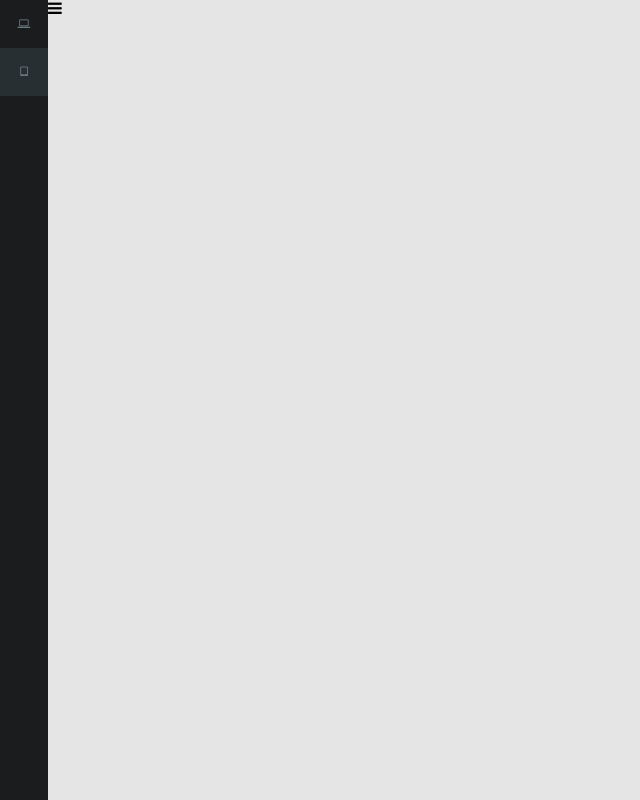
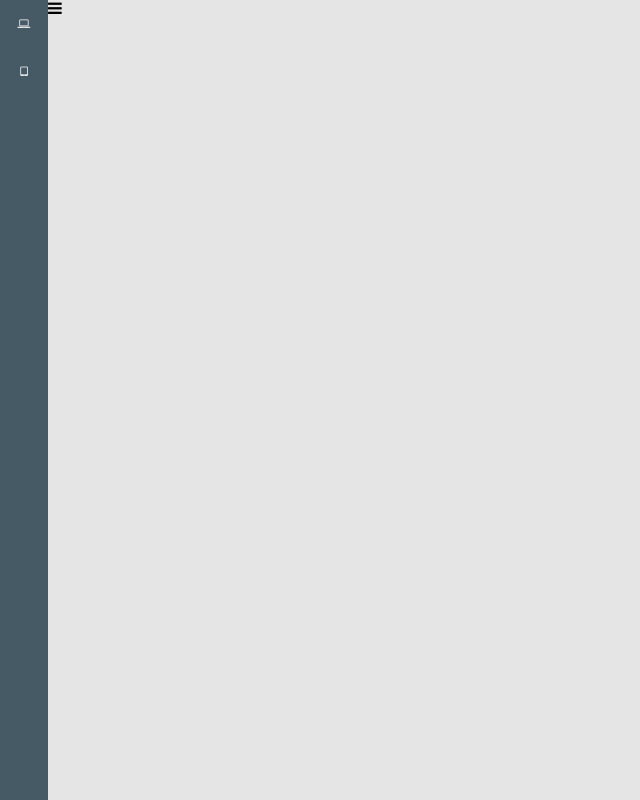
Before and after one commit to minhtrung2606-work/ng2-skeleton, an Angular app: page / in a window 1280 px wide. Shown: the whole page, without its empty margins (0-640 px from the left). Built offline with nearby package versions, Linux system fonts and the light colour scheme.

Commit message:
Update styles of LeftNav component

```diff
--- a/src/app/app.component.ts
+++ b/src/app/app.component.ts
@@ -42,10 +42,10 @@ function buildLeftNavItemList(productCategory) {
 
       _.each(productCat.itemList, function (prod) {
         let subMenuItem = new LeftNavMenuItem(prod.label);
-        subMenuItem
-          .setStatistic(true)
-          .setCount(prod.count)
-        ;
+        //subMenuItem
+        //  .setStatistic(true)
+        //  .setCount(prod.count)
+        //;
 
         menuItem.addSubMenuItem(subMenuItem);
       });
--- a/src/app/components/left-nav/left-nav-menu-item/left-nav-menu-item.component.css
+++ b/src/app/components/left-nav/left-nav-menu-item/left-nav-menu-item.component.css
@@ -10,14 +10,16 @@
   align-items: center;
   font-size: 12px;
   cursor: pointer;
+/*border-left 3px solid transparent*/
 }
 .left-nav-menu-item-component .primary-item {
-  background-color: #282f32;
-  color: #6c7c83;
+  background-color: #455a64;
+  color: rgba(255,255,255,0.87);
+  text-transform: uppercase;
 }
 .left-nav-menu-item-component .secondary-item {
-  background-color: #172227;
-  color: #6c7c83;
+  background-color: #37474f;
+  color: rgba(255,255,255,0.87);
 }
 .left-nav-menu-item-component .label {
   width: calc(100% - 96px);
@@ -98,15 +100,10 @@
   font-weight: bold;
   transition: all 250ms !important;
 }
-.left-nav-menu-item-component.active .primary-item,
-.left-nav-menu-item-component .primary-item:hover {
-  background: #0091ea;
-  color: #d9e3e8;
-}
 .left-nav-menu-item-component .secondary-item.active,
 .left-nav-menu-item-component .secondary-item:hover {
-  background: #00b0ff;
-  color: #dbf4ff;
+  background: #263238;
+  color: rgba(255,255,255,0.87);
 }
 .left-nav-menu-item-component.active .secondary-item,
 .left-nav-menu-item-component.active .secondary-item .start-icon,
@@ -119,15 +116,15 @@
 }
 .left-nav-menu-item-component .primary-item:hover .end-icon.statistic .count,
 .left-nav-menu-item-component.active .primary-item .end-icon.statistic .count {
-  box-shadow: 0 0 0 1px #d9e3e8;
+  box-shadow: 0 0 0 1px rgba(255,255,255,0.87);
 }
 .left-nav-menu-item-component .secondary-item:hover .end-icon.statistic .count,
 .left-nav-menu-item-component .secondary-item.active .end-icon.statistic .count {
-  box-shadow: 0 0 0 1px #dbf4ff;
+  box-shadow: 0 0 0 1px rgba(255,255,255,0.87);
 }
 /*Collapse mixed with active*/
 .left-nav-menu-item-component.active.collapsed .primary-item,
 .left-nav-menu-item-component.collapsed .primary-item:hover {
   background: initial;
-  color: #6c7c83;
+  color: rgba(255,255,255,0.87);
 }
--- a/src/app/components/left-nav/left-nav-menu-item/left-nav-menu-item.component.styl
+++ b/src/app/components/left-nav/left-nav-menu-item/left-nav-menu-item.component.styl
@@ -12,10 +12,12 @@
   align-items center
   font-size LEFT_NAV_MENU_ITEM_FONT_SIZE
   cursor pointer
+  /*border-left 3px solid transparent*/
 
 .left-nav-menu-item-component .primary-item
   background-color LEFT_NAV_MENU_ITEM_PRIMARY_ORD_BG_COLOR
   color LEFT_NAV_MENU_ITEM_PRIMARY_ORD_TEXT_COLOR
+  text-transform uppercase
 
 .left-nav-menu-item-component .secondary-item
   background-color LEFT_NAV_MENU_ITEM_SECONDARY_ORD_BG_COLOR
@@ -102,8 +104,9 @@
 
 .left-nav-menu-item-component.active .primary-item
 .left-nav-menu-item-component .primary-item:hover
-  background LEFT_NAV_MENU_ITEM_PRIMARY_ACTIVE_BG_COLOR
+  /*background-color LEFT_NAV_MENU_ITEM_PRIMARY_ACTIVE_BG_COLOR
   color LEFT_NAV_MENU_ITEM_PRIMARY_ACTIVE_TEXT_COLOR
+  border-left-color LEFT_NAV_MENU_ITEM_PRIMARY_ACTIVE_TEXT_COLOR*/
 
 .left-nav-menu-item-component .secondary-item.active
 .left-nav-menu-item-component .secondary-item:hover
--- a/src/app/components/left-nav/left-nav.component.css
+++ b/src/app/components/left-nav/left-nav.component.css
@@ -4,7 +4,7 @@
   height: 100vh;
 }
 .left-nav-component .left-nav-menu-item-list {
-  background-color: #1a1c1d;
+  background-color: #455A64;
   width: 250px;
   height: 100%;
 }
```
Also changed, not shown: src/app/components/left-nav/left-nav-menu-item/left-nav-menu-item.theme.styl (+8 -8 lines).
